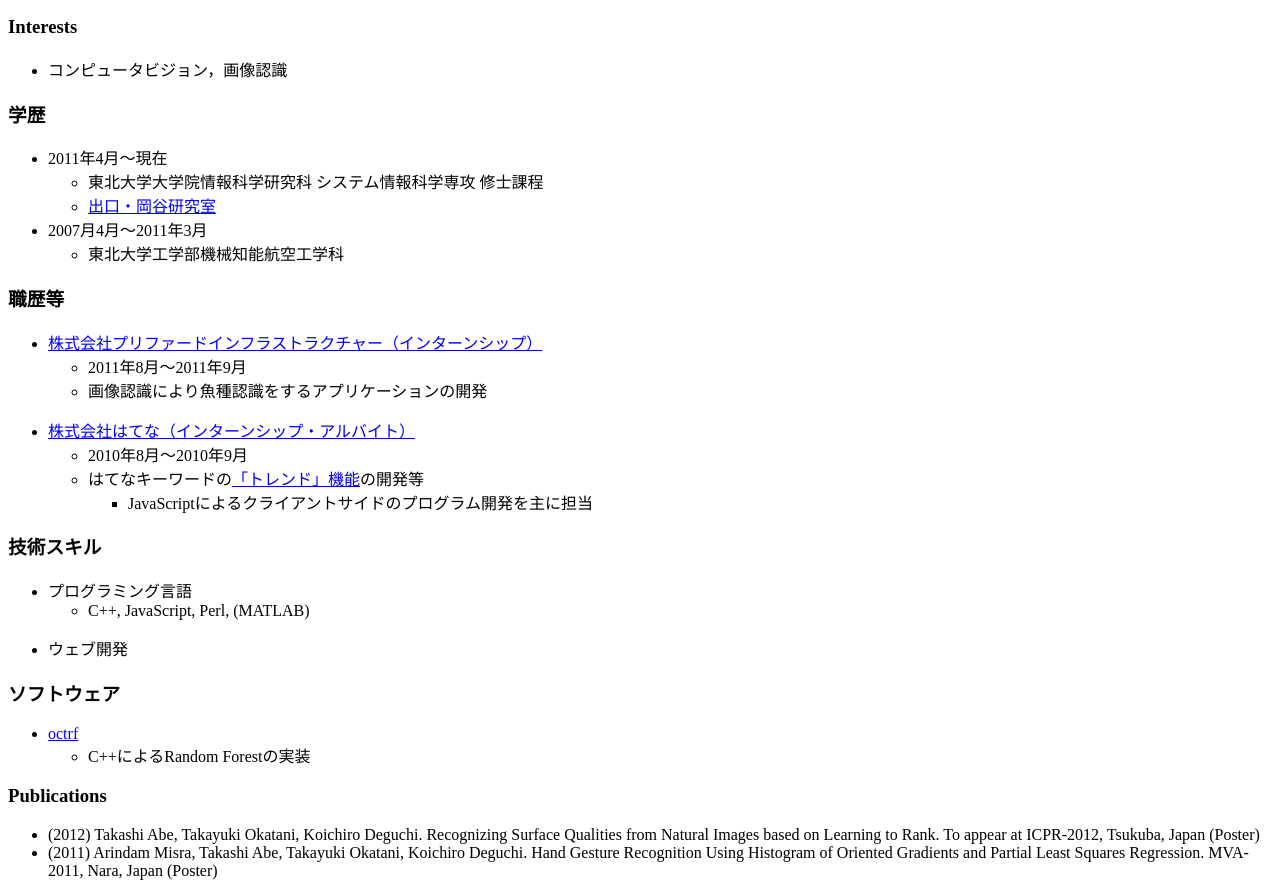
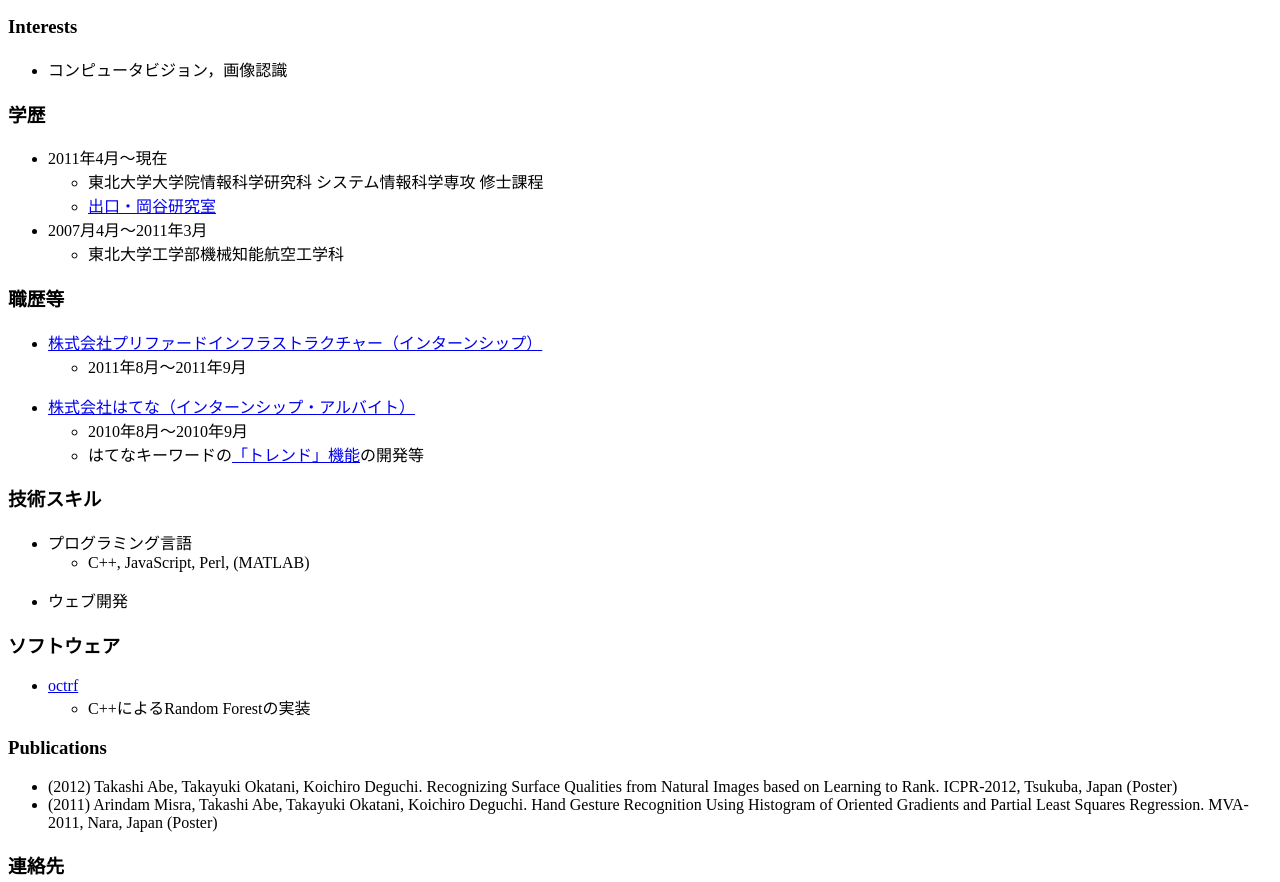
Before and after one commit to t-abe/t-abe.github.com, a plain HTML site: page index.html in a window 1280 px wide. Shown: the part 102-984 px from the top of the page. Drawn offline with Linux system fonts and the light colour scheme.

Commit message:
Update index.html

```diff
--- a/index.html
+++ b/index.html
@@ -48,9 +48,6 @@
           <li>
             2011年8月〜2011年9月
           </li>
-          <li>
-            画像認識により魚種認識をするアプリケーションの開発
-          </li>
         </ul>
       </ul>
       <ul>
@@ -63,9 +60,6 @@
           </li>
           <li>
             はてなキーワードの<a href="http://d.hatena.ne.jp/hatenadiary/20100826/1282802083">「トレンド」機能</a>の開発等
-            <ul>
-              <li>JavaScriptによるクライアントサイドのプログラム開発を主に担当</li>
-            </ul>
           </li>
         </ul>
       </ul>
@@ -97,7 +91,7 @@
         <li>
           (2012) Takashi Abe, Takayuki Okatani, Koichiro Deguchi.
           Recognizing Surface Qualities from Natural Images based on Learning to Rank.
-          To appear at ICPR-2012, Tsukuba, Japan (Poster)
+          ICPR-2012, Tsukuba, Japan (Poster)
         </li>
         <li>
           (2011) Arindam Misra, Takashi Abe, Takayuki Okatani, Koichiro Deguchi.
```
